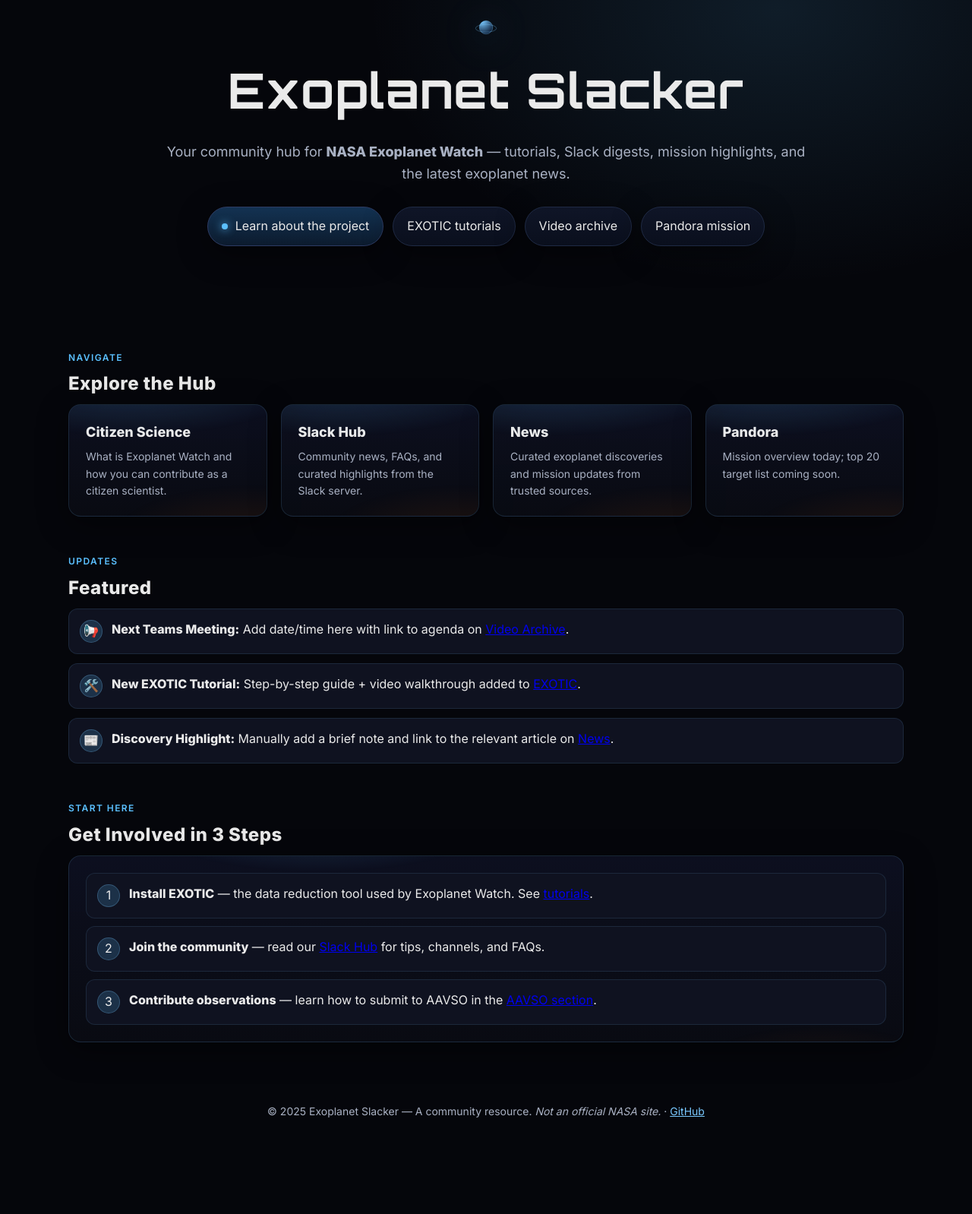
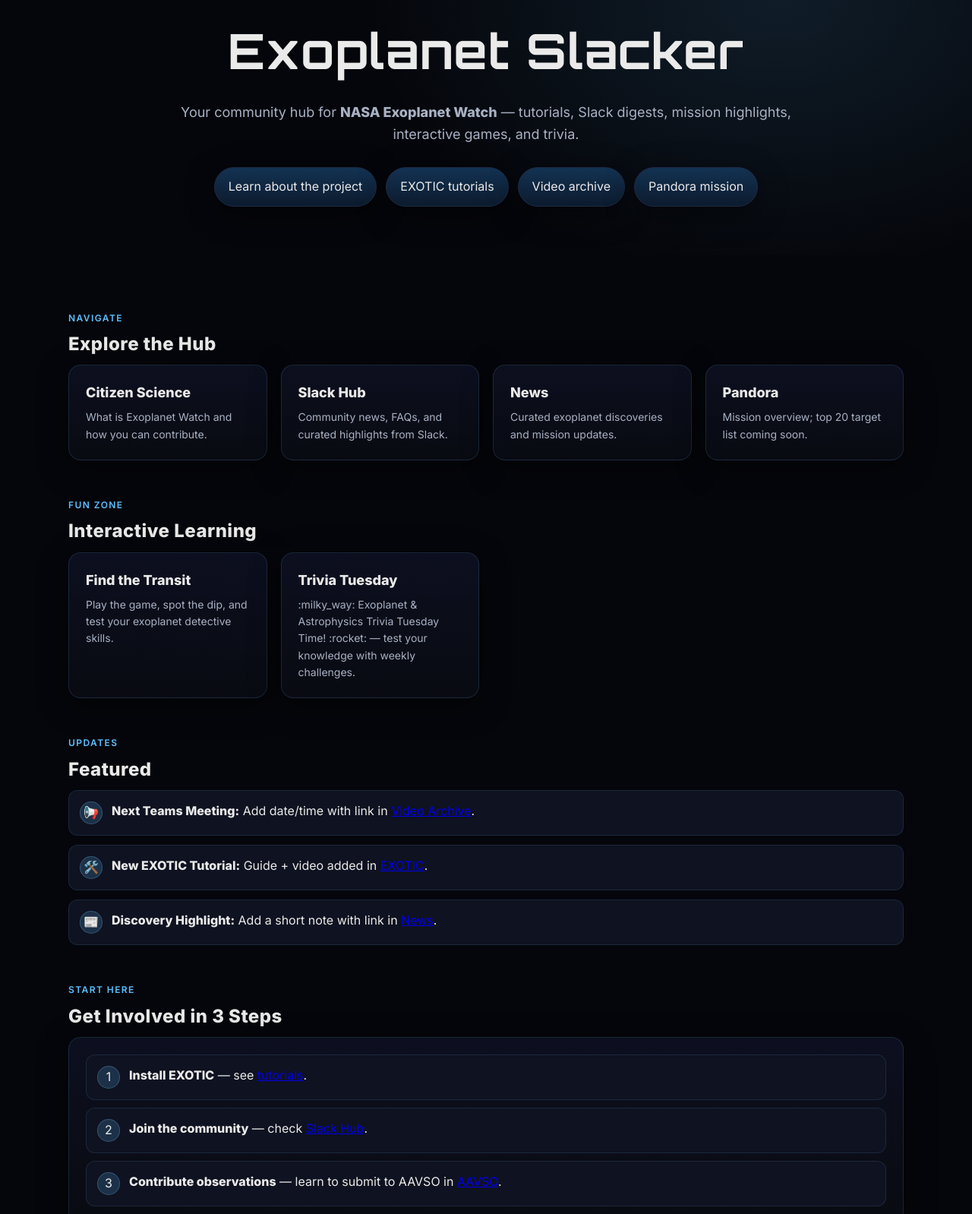
Before and after one commit to DrLoot/exoplanet-slacker, a plain HTML site: page index.html in a window 1280 px wide. Shown: the part 80-1678 px from the top of the page at 76% size. Before the commit the page ends 1554 px from the top, so only its background shows below. Drawn offline with Linux system fonts and the light colour scheme.

Commit message:
add fun zone

```diff
--- a/index.html
+++ b/index.html
@@ -4,28 +4,26 @@
   <meta charset="utf-8" />
   <meta name="viewport" content="width=device-width, initial-scale=1" />
   <title>Exoplanet Slacker | NASA Exoplanet Watch Community Hub</title>
-  <meta name="description" content="Exoplanet Slacker — a community hub for NASA Exoplanet Watch participants: tutorials, news, Slack digests, mission highlights, and video archive." />
+  <meta name="description" content="Exoplanet Slacker — a community hub for NASA Exoplanet Watch participants: tutorials, news, Slack digests, mission highlights, interactive games, and trivia." />
   <link rel="preconnect" href="https://fonts.googleapis.com" />
   <link rel="preconnect" href="https://fonts.gstatic.com" crossorigin />
   <link href="https://fonts.googleapis.com/css2?family=Inter:wght@300;400;600;800&family=Orbitron:wght@700&display=swap" rel="stylesheet" />
   <style>
     :root{
-      --bg:#05060b;        /* deep space */
-      --bg-dim:#0a0c14;    /* panels */
-      --card:#0f1220;      /* cards */
-      --glow:#5bc0ff;      /* starlight blue */
-      --accent:#FF6F00;    /* exoplanet orange */
-      --text:#EAEAEA;      /* body */
-      --muted:#A9B1C3;     /* subtext */
-      --link:#79c8ff;      /* links */
-      --ring: 0 0 0 2px rgba(91,192,255,0.25), 0 0 40px rgba(91,192,255,0.15);
-      --radius: 16px;
-      --shadow: 0 10px 40px rgba(0,0,0,.45);
+      --bg:#05060b;
+      --bg-dim:#0a0c14;
+      --card:#0f1220;
+      --glow:#5bc0ff;
+      --accent:#FF6F00;
+      --text:#EAEAEA;
+      --muted:#A9B1C3;
+      --link:#79c8ff;
+      --radius:16px;
+      --shadow:0 10px 40px rgba(0,0,0,.45);
     }
     html,body{height:100%;background:var(--bg);color:var(--text);}
     body{margin:0;font-family:Inter, system-ui, -apple-system, Segoe UI, Roboto, Helvetica, Arial, sans-serif;line-height:1.6;}
 
-    /* ===== Starfield Background (pure CSS) ===== */
     .starfield{position:fixed;inset:0;z-index:-2;overflow:hidden;background:radial-gradient(1200px 800px at 80% -10%, rgba(91,192,255,.12), transparent 60%), radial-gradient(1000px 700px at 10% 120%, rgba(255,111,0,.08), transparent 60%), linear-gradient(180deg, #070910 0%, #04050a 100%);}
     .stars, .stars:before, .stars:after{content:"";position:absolute;inset:-2000px; background-repeat:repeat;}
     .stars{background-image:radial-gradient(2px 2px at 20px 30px, rgba(255,255,255,.7) 50%, transparent 51%), radial-gradient(1.5px 1.5px at 100px 80px, rgba(255,255,255,.5) 50%, transparent 51%), radial-gradient(1px 1px at 50px 140px, rgba(255,255,255,.4) 50%, transparent 51%);}
@@ -34,56 +32,31 @@
     .stars:after{background-image:radial-gradient(1px 1px at 70px 90px, rgba(123,198,255,.4) 50%, transparent 51%), radial-gradient(1px 1px at 140px 30px, rgba(255,171,64,.35) 50%, transparent 51%); animation: drift 300s linear infinite;}
     @keyframes drift{ from{ transform:translate3d(0,0,0); } to{ transform:translate3d(2000px,2000px,0); } }
 
-    /* ===== Layout ===== */
-    header{
-      position:relative;overflow:hidden;
-      padding: clamp(48px, 8vw, 96px) 24px 64px;
-      text-align:center;
-      background: radial-gradient(900px 600px at 80% 20%, rgba(91,192,255,.12), transparent 60%);
-    }
+    header{padding: clamp(48px, 8vw, 96px) 24px 64px;text-align:center;background: radial-gradient(900px 600px at 80% 20%, rgba(91,192,255,.12), transparent 60%);}
     .brand{display:inline-flex;align-items:center;gap:14px;margin-bottom:12px;}
-    .brand svg{filter:drop-shadow(0 6px 24px rgba(91,192,255,.25));}
     h1{font-family:Orbitron, Inter, sans-serif; font-size: clamp(32px, 6vw, 64px); margin:0; letter-spacing:.02em;}
     .subtitle{max-width:860px;margin:16px auto 28px;color:var(--muted);font-size:clamp(16px,2.2vw,18px)}
-
     .cta{display:flex;flex-wrap:wrap; gap:12px; justify-content:center;}
-    .btn{--bg:linear-gradient(180deg, #0f1527, #0a0f1d); display:inline-flex;align-items:center;gap:10px; padding:12px 18px;border-radius:999px;border:1px solid #1f2a44;background:var(--bg);color:var(--text);text-decoration:none; box-shadow:var(--shadow); transition:transform .15s ease, box-shadow .15s ease;}
+    .btn{display:inline-flex;align-items:center;gap:10px; padding:12px 18px;border-radius:999px;border:1px solid #1f2a44;background: linear-gradient(180deg, #133252, #0c1b2e);color:var(--text);text-decoration:none; box-shadow:var(--shadow); transition:transform .15s ease, box-shadow .15s ease;}
     .btn:hover{transform:translateY(-1px); box-shadow:0 12px 50px rgba(91,192,255,.18);}
-    .btn.primary{border-color:#2d3b63; background: linear-gradient(180deg, #133252, #0c1b2e);}
-    .btn .dot{width:8px;height:8px;border-radius:50%;background:var(--glow); box-shadow:0 0 12px var(--glow);}
 
     main{padding: 24px; max-width:1100px; margin:0 auto; }
-
     .grid{display:grid; gap:18px; grid-template-columns:repeat(12, 1fr);}
     .card{grid-column: span 12; background:linear-gradient(180deg, rgba(16,20,40,.7), rgba(10,12,20,.8)); border:1px solid rgba(123,198,255,.14); border-radius:var(--radius); padding:22px; box-shadow:var(--shadow); position:relative; overflow:hidden;}
-    .card:before{content:""; position:absolute; inset:-1px; border-radius:inherit; pointer-events:none; background:radial-gradient(400px 120px at 30% -20%, rgba(91,192,255,.18), transparent 60%), radial-gradient(300px 120px at 90% 120%, rgba(255,111,0,.10), transparent 60%); mask: linear-gradient(#000,#000) content-box, linear-gradient(#000,#000); padding:1px;}
-
-    @media (min-width: 720px){
-      .tile{grid-column: span 6;}
-    }
-    @media (min-width: 980px){
-      .tile{grid-column: span 3;}
-    }
+    @media (min-width: 720px){.tile{grid-column: span 6;}}
+    @media (min-width: 980px){.tile{grid-column: span 3;}}
     .tile h3{margin:0 0 6px;font-size:18px}
     .tile p{margin:0;color:var(--muted);font-size:14px}
     .tile a.card-link{position:absolute; inset:0; border-radius:inherit;}
 
     .section-title{margin: 36px 0 8px; font-weight:800; letter-spacing:.02em;}
     .kicker{color:var(--glow); font-weight:600; text-transform:uppercase; letter-spacing:.12em; font-size:12px;}
-
     .feature-list{display:grid; gap:12px;}
     .feature-item{display:flex; gap:12px; align-items:flex-start; background:var(--card); border:1px solid rgba(123,198,255,.12); border-radius:12px; padding:14px;}
     .feature-item .badge{width:28px;height:28px;border-radius:50%;display:grid;place-items:center; background:rgba(91,192,255,.18); border:1px solid rgba(123,198,255,.25);}
 
     footer{margin:56px 0 24px; padding:0 24px; color:var(--muted); font-size:14px; text-align:center;}
     footer a{color:var(--link);}
-
-    /* Accessibility & Motion */
-    @media (prefers-reduced-motion: reduce){
-      .stars, .stars:before, .stars:after{animation:none}
-      .btn{transition:none}
-    }
-    .sr-only{position:absolute; width:1px; height:1px; padding:0; margin:-1px; overflow:hidden; clip:rect(0,0,0,0); white-space:nowrap; border:0;}
   </style>
 </head>
 <body>
@@ -92,25 +65,10 @@
   </div>
 
   <header>
-    <div class="brand" aria-label="Exoplanet Slacker logo">
-      <!-- Simple orbiting planet logo -->
-      <svg width="40" height="40" viewBox="0 0 64 64" fill="none" xmlns="http://www.w3.org/2000/svg" aria-hidden="true">
-        <defs>
-          <radialGradient id="g1" cx="0" cy="0" r="1" gradientUnits="userSpaceOnUse" gradientTransform="translate(24 20) rotate(45) scale(28)">
-            <stop stop-color="#79c8ff"/>
-            <stop offset="1" stop-color="#0b1b34"/>
-          </radialGradient>
-        </defs>
-        <circle cx="32" cy="32" r="14" fill="url(#g1)" stroke="#79c8ff" stroke-opacity=".6"/>
-        <ellipse cx="32" cy="34" rx="22" ry="8" stroke="#79c8ff" stroke-opacity=".5"/>
-      </svg>
-      <span class="sr-only">Exoplanet Slacker</span>
-    </div>
     <h1>Exoplanet Slacker</h1>
-    <p class="subtitle">Your community hub for <strong>NASA Exoplanet Watch</strong> — tutorials, Slack digests, mission highlights, and the latest exoplanet news.</p>
-
+    <p class="subtitle">Your community hub for <strong>NASA Exoplanet Watch</strong> — tutorials, Slack digests, mission highlights, interactive games, and trivia.</p>
     <nav class="cta" aria-label="Primary">
-      <a class="btn primary" href="citizen-science.html"><span class="dot" aria-hidden="true"></span> Learn about the project</a>
+      <a class="btn" href="citizen-science.html">Learn about the project</a>
       <a class="btn" href="exotic.html">EXOTIC tutorials</a>
       <a class="btn" href="videos.html">Video archive</a>
       <a class="btn" href="pandora.html">Pandora mission</a>
@@ -118,81 +76,41 @@
   </header>
 
   <main>
-    <!-- Quick Navigation Cards -->
     <h2 class="section-title"><span class="kicker">Navigate</span><br/> Explore the Hub</h2>
-    <section class="grid" aria-label="Quick links">
-      <article class="card tile">
-        <h3>Citizen Science</h3>
-        <p>What is Exoplanet Watch and how you can contribute as a citizen scientist.</p>
-        <a class="card-link" href="citizen-science.html" aria-label="Go to Citizen Science"></a>
-      </article>
-      <article class="card tile">
-        <h3>Slack Hub</h3>
-        <p>Community news, FAQs, and curated highlights from the Slack server.</p>
-        <a class="card-link" href="slack-hub.html" aria-label="Go to Slack Hub"></a>
-      </article>
-      <article class="card tile">
-        <h3>News</h3>
-        <p>Curated exoplanet discoveries and mission updates from trusted sources.</p>
-        <a class="card-link" href="news.html" aria-label="Go to News"></a>
-      </article>
-      <article class="card tile">
-        <h3>Pandora</h3>
-        <p>Mission overview today; top 20 target list coming soon.</p>
-        <a class="card-link" href="pandora.html" aria-label="Go to Pandora"></a>
-      </article>
+    <section class="grid">
+      <article class="card tile"><h3>Citizen Science</h3><p>What is Exoplanet Watch and how you can contribute.</p><a class="card-link" href="citizen-science.html"></a></article>
+      <article class="card tile"><h3>Slack Hub</h3><p>Community news, FAQs, and curated highlights from Slack.</p><a class="card-link" href="slack-hub.html"></a></article>
+      <article class="card tile"><h3>News</h3><p>Curated exoplanet discoveries and mission updates.</p><a class="card-link" href="news.html"></a></article>
+      <article class="card tile"><h3>Pandora</h3><p>Mission overview; top 20 target list coming soon.</p><a class="card-link" href="pandora.html"></a></article>
     </section>
 
-    <!-- Featured Updates -->
-    <h2 class="section-title"><span class="kicker">Updates</span><br/> Featured</h2>
-    <section class="feature-list" aria-live="polite">
-      <div class="feature-item">
-        <div class="badge" aria-hidden="true">📢</div>
-        <div>
-          <strong>Next Teams Meeting:</strong> Add date/time here with link to agenda on <a href="videos.html">Video Archive</a>.
-        </div>
-      </div>
-      <div class="feature-item">
-        <div class="badge" aria-hidden="true">🛠️</div>
-        <div>
-          <strong>New EXOTIC Tutorial:</strong> Step-by-step guide + video walkthrough added to <a href="exotic.html">EXOTIC</a>.
-        </div>
-      </div>
-      <div class="feature-item">
-        <div class="badge" aria-hidden="true">📰</div>
-        <div>
-          <strong>Discovery Highlight:</strong> Manually add a brief note and link to the relevant article on <a href="news.html">News</a>.
-        </div>
-      </div>
+    <!-- Fun Zone -->
+    <h2 class="section-title"><span class="kicker">Fun Zone</span><br/> Interactive Learning</h2>
+    <section class="grid">
+      <article class="card tile"><h3>Find the Transit</h3><p>Play the game, spot the dip, and test your exoplanet detective skills.</p><a class="card-link" href="https://drloot.github.io/find-the-transit/" target="_blank" rel="noopener"></a></article>
+      <article class="card tile"><h3>Trivia Tuesday</h3><p>:milky_way: Exoplanet & Astrophysics Trivia Tuesday Time! :rocket: — test your knowledge with weekly challenges.</p><a class="card-link" href="trivia.html"></a></article>
     </section>
 
-    <!-- Getting Started -->
+    <h2 class="section-title"><span class="kicker">Updates</span><br/> Featured</h2>
+    <section class="feature-list">
+      <div class="feature-item"><div class="badge">📢</div><div><strong>Next Teams Meeting:</strong> Add date/time with link in <a href="videos.html">Video Archive</a>.</div></div>
+      <div class="feature-item"><div class="badge">🛠️</div><div><strong>New EXOTIC Tutorial:</strong> Guide + video added in <a href="exotic.html">EXOTIC</a>.</div></div>
+      <div class="feature-item"><div class="badge">📰</div><div><strong>Discovery Highlight:</strong> Add a short note with link in <a href="news.html">News</a>.</div></div>
+    </section>
+
     <h2 class="section-title"><span class="kicker">Start Here</span><br/> Get Involved in 3 Steps</h2>
-    <section class="grid" aria-label="Getting started">
+    <section class="grid">
       <article class="card" style="grid-column: span 12; display:grid; gap:10px;">
-        <div class="feature-item">
-          <div class="badge" aria-hidden="true">1</div>
-          <div><strong>Install EXOTIC</strong> — the data reduction tool used by Exoplanet Watch. See <a href="exotic.html">tutorials</a>.</div>
-        </div>
-        <div class="feature-item">
-          <div class="badge" aria-hidden="true">2</div>
-          <div><strong>Join the community</strong> — read our <a href="slack-hub.html">Slack Hub</a> for tips, channels, and FAQs.</div>
-        </div>
-        <div class="feature-item">
-          <div class="badge" aria-hidden="true">3</div>
-          <div><strong>Contribute observations</strong> — learn how to submit to AAVSO in the <a href="aavso.html">AAVSO section</a>.</div>
-        </div>
+        <div class="feature-item"><div class="badge">1</div><div><strong>Install EXOTIC</strong> — see <a href="exotic.html">tutorials</a>.</div></div>
+        <div class="feature-item"><div class="badge">2</div><div><strong>Join the community</strong> — check <a href="slack-hub.html">Slack Hub</a>.</div></div>
+        <div class="feature-item"><div class="badge">3</div><div><strong>Contribute observations</strong> — learn to submit to AAVSO in <a href="aavso.html">AAVSO</a>.</div></div>
       </article>
     </section>
   </main>
 
   <footer>
-    <p>© <span id="y"></span> Exoplanet Slacker — A community resource. <em>Not an official NASA site.</em> · <a href="https://github.com/" target="_blank" rel="noopener">GitHub</a></p>
+    <p>© <span id="y"></span> Exoplanet Slacker — A community resource. <em>Not an official NASA site.</em></p>
   </footer>
-
-  <script>
-    // small enhancements only; keep static-site friendly
-    document.getElementById('y').textContent = new Date().getFullYear();
-  </script>
+  <script>document.getElementById('y').textContent = new Date().getFullYear();</script>
 </body>
 </html>
```
